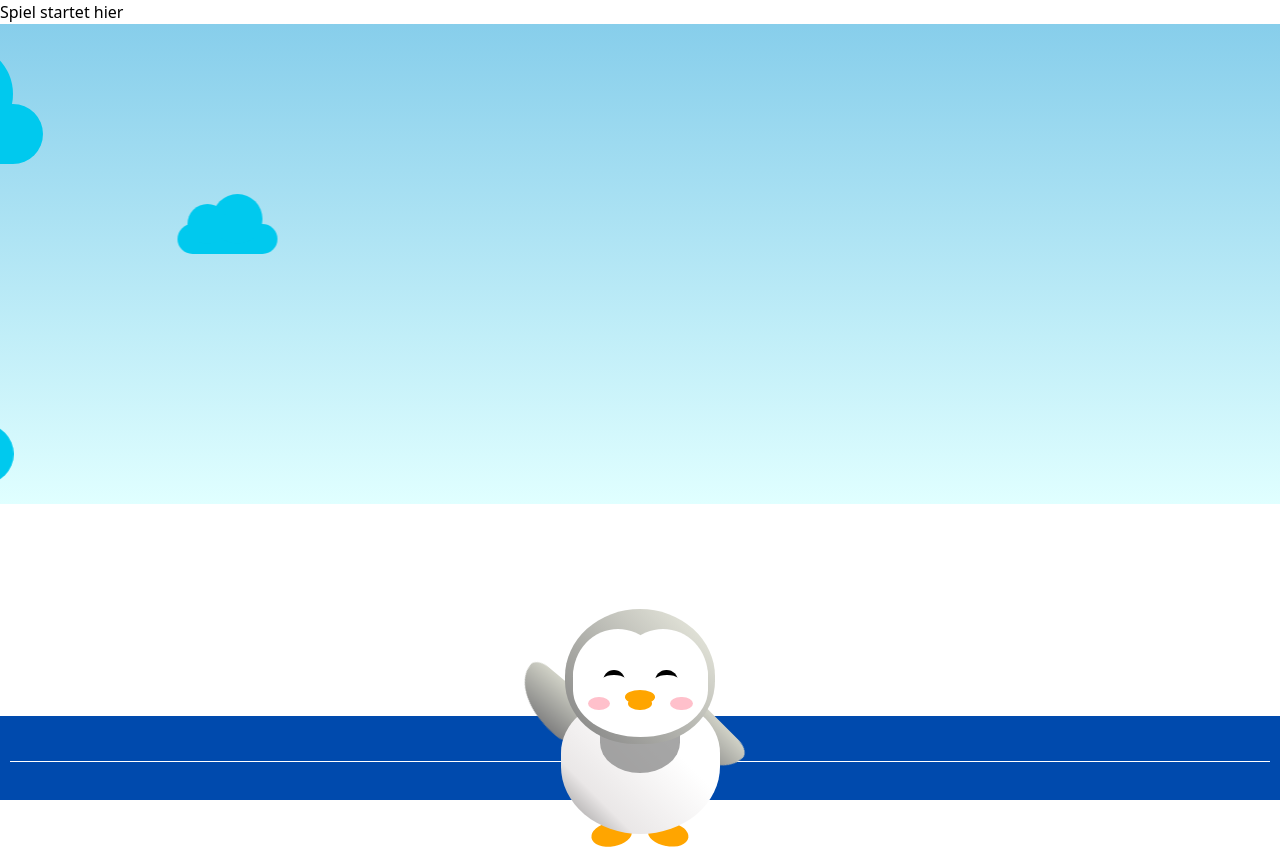
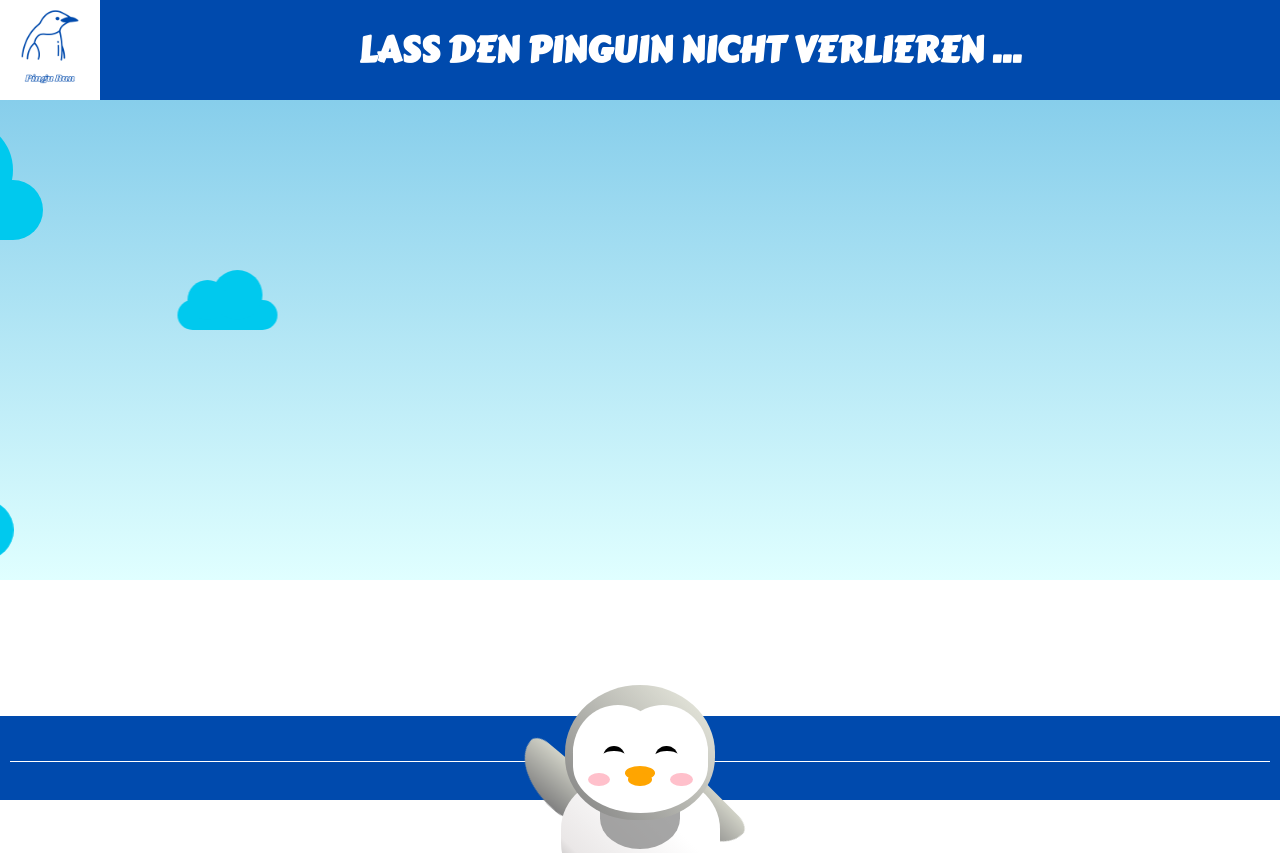
Before and after one commit to Emme18/MMS_Framework, a SvelteKit app: page /Spiel_starten in a window 1280 px wide. Shown: the top 853 px of the page. Built offline with nearby package versions, Linux system fonts and the light colour scheme.

Commit message:
Spiel aktualisiert

```diff
--- a/src/app.css
+++ b/src/app.css
@@ -116,6 +116,7 @@ footer {
   display: flex;
   flex-direction: row;
   width: 100%;
+  margin-top: -100px;
 }
 
 /* Pinguin 1 */
@@ -788,7 +789,20 @@ Pinguin 3 */
 }
 
 /* Pinguin 3 Ende */
+.penguin, .penguin2, .penguin3 {
+  animation: fadeIn 2s;
+ }
 
+ @keyframes fadeIn {
+  0% {
+   opacity: 0;
+   transform: scale(0.5);
+  }
+  100% {
+   opacity: 1;
+   transform: scale(1);
+  }
+ }
 
   /*
   Wolken im Hintergund des Spiels
--- a/src/routes/Charakterwahl/+page.svelte
+++ b/src/routes/Charakterwahl/+page.svelte
@@ -35,7 +35,7 @@
 <!--Redirect, wenn die Runde verloren wurde, damit wieder im Idle Screen gelandet wird -->
 
 
- <div class="Seitenanfang">
+<div class="Seitenanfang">
     <div><a href="/Charakterwahl"><img class="logo" src={Logo} alt="Logo" width="100" height="100"/></a></div>
     <div><Headline text="Spiel starten" /></div>
     <div> </div>
--- a/src/routes/Spiel_starten/+page.svelte
+++ b/src/routes/Spiel_starten/+page.svelte
@@ -1,5 +1,12 @@
-<div>
-    <h1> Spiel startet hier </h1>
+<script>
+	import Headline from '/src/components/headline.svelte';
+    import Logo from "$lib/Logo.png";
+</script>
+
+<div class="Seitenanfang">
+    <div><a href="/Charakterwahl"><img class="logo" src={Logo} alt="Logo" width="100" height="100"/></a></div>
+    <div><Headline text="Lass den Pinguin nicht verlieren ..." /></div>
+    <div> </div>
 </div>
 
 
--- a/src/routes/Spiel_starten2/+page.svelte
+++ b/src/routes/Spiel_starten2/+page.svelte
@@ -1,5 +1,12 @@
-<div>
-    <h1> Spiel startet hier </h1>
+<script>
+	import Headline from '/src/components/headline.svelte';
+    import Logo from "$lib/Logo.png";
+</script>
+
+<div class="Seitenanfang">
+    <div><a href="/Charakterwahl"><img class="logo" src={Logo} alt="Logo" width="100" height="100"/></a></div>
+    <div><Headline text="Lass den Pinguin nicht verlieren ..." /></div>
+    <div> </div>
 </div>
 
 
--- a/src/routes/Spiel_starten3/+page.svelte
+++ b/src/routes/Spiel_starten3/+page.svelte
@@ -1,5 +1,12 @@
-<div>
-    <h1> Spiel startet hier </h1>
+<script>
+	import Headline from '/src/components/headline.svelte';
+    import Logo from "$lib/Logo.png";
+</script>
+
+<div class="Seitenanfang">
+    <div><a href="/Charakterwahl"><img class="logo" src={Logo} alt="Logo" width="100" height="100"/></a></div>
+    <div><Headline text="Lass den Pinguin nicht verlieren ..." /></div>
+    <div> </div>
 </div>
 
 
```
